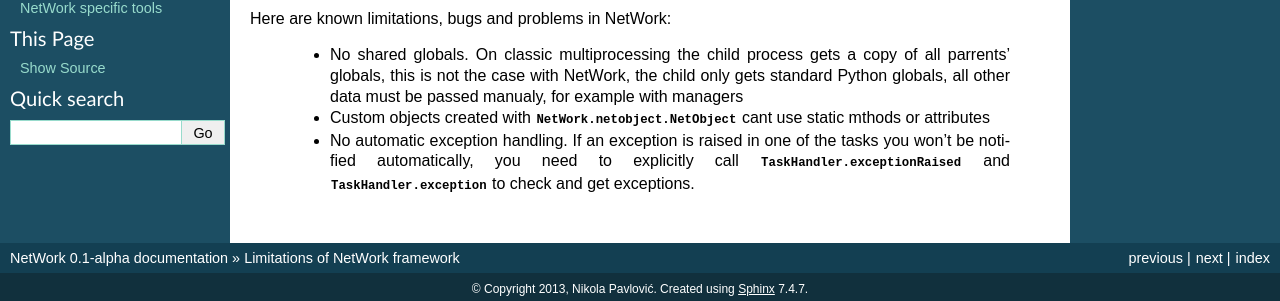
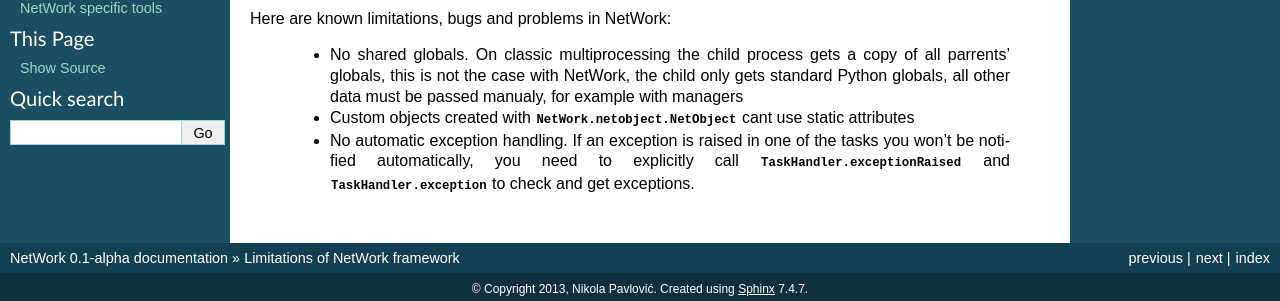
Before and after one commit to nidzo732/NetWork, a Sphinx documentation site: the page built from Documentation/source/Limitations.rst, in a window 1280 px wide. Shown: the part 141-442 px from the top of the page. Built offline with Sphinx 7.4.7, drawn with Linux system fonts in a browser that asks for light colours; formulas are drawn with MathJax 3.

Commit message:
Updated docs

```diff
--- a/Documentation/source/InnerWorkings.rst
+++ b/Documentation/source/InnerWorkings.rst
@@ -467,3 +467,5 @@
 self parameter to them, to solve this the methods get wrapped in :py:class:`NetWork.netobject.MethodWrapper` before
 calling, this class holds the
 pointer to the actual instance that will be passed to the method when :py:meth:`__call__` is called.
+
+Static methods don't need the self argument and they get passed to the user without wrapping.
--- a/Documentation/source/Limitations.rst
+++ b/Documentation/source/Limitations.rst
@@ -10,7 +10,7 @@
      this is not the case with NetWork, the child only gets standard Python globals, all other data must be passed
      manualy, for example with managers
 
-  *  Custom objects created with :py:class:`NetWork.netobject.NetObject` cant use static mthods or attributes
+  *  Custom objects created with :py:class:`NetWork.netobject.NetObject` cant use static attributes
 
   *  No automatic exception handling. If an exception is raised in one of the tasks you won't be notified
      automatically, you need to explicitly call
```
Also changed, not shown: Documentation/source/Tutorial.rst (+6 -6 lines).
